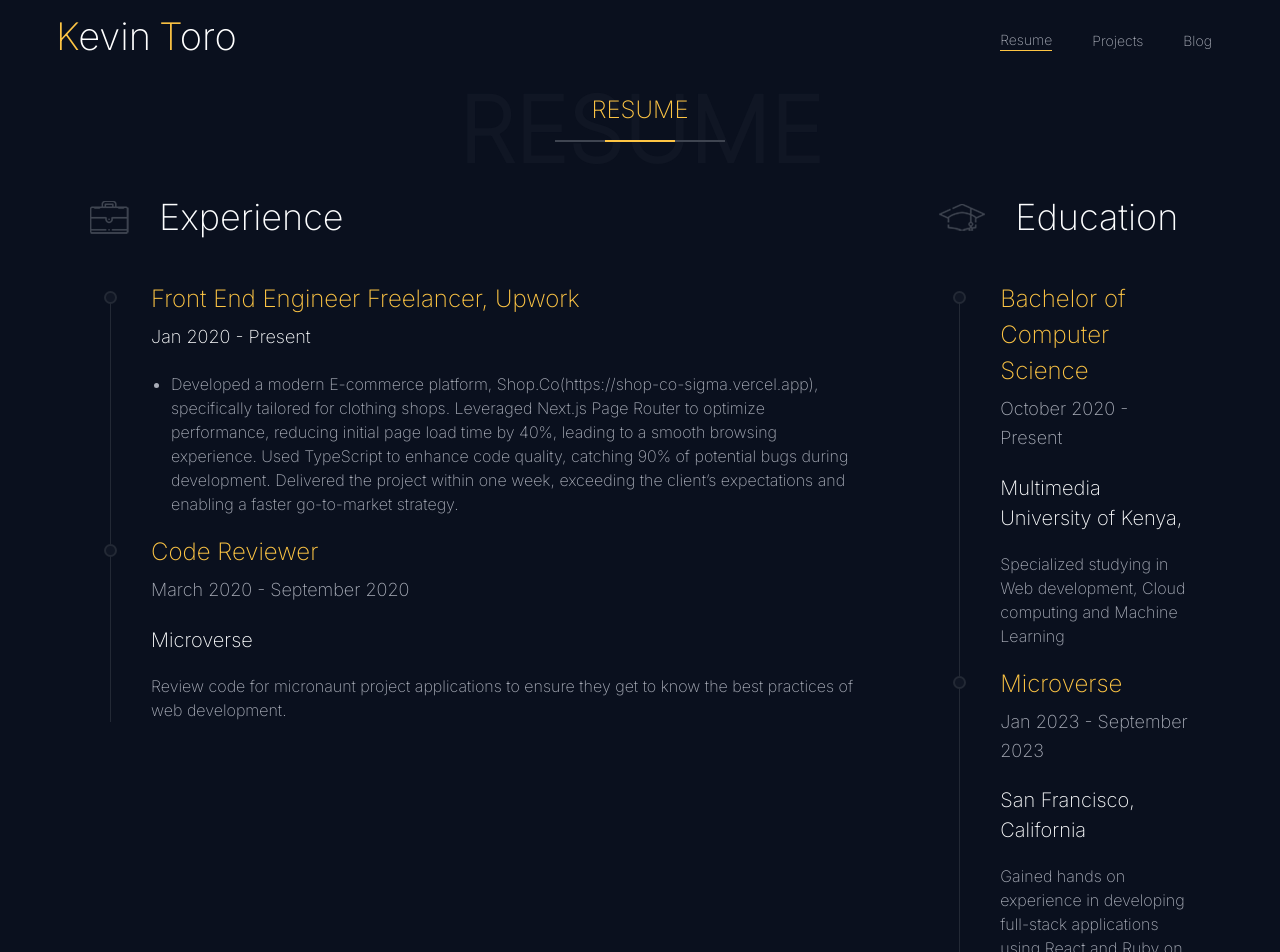
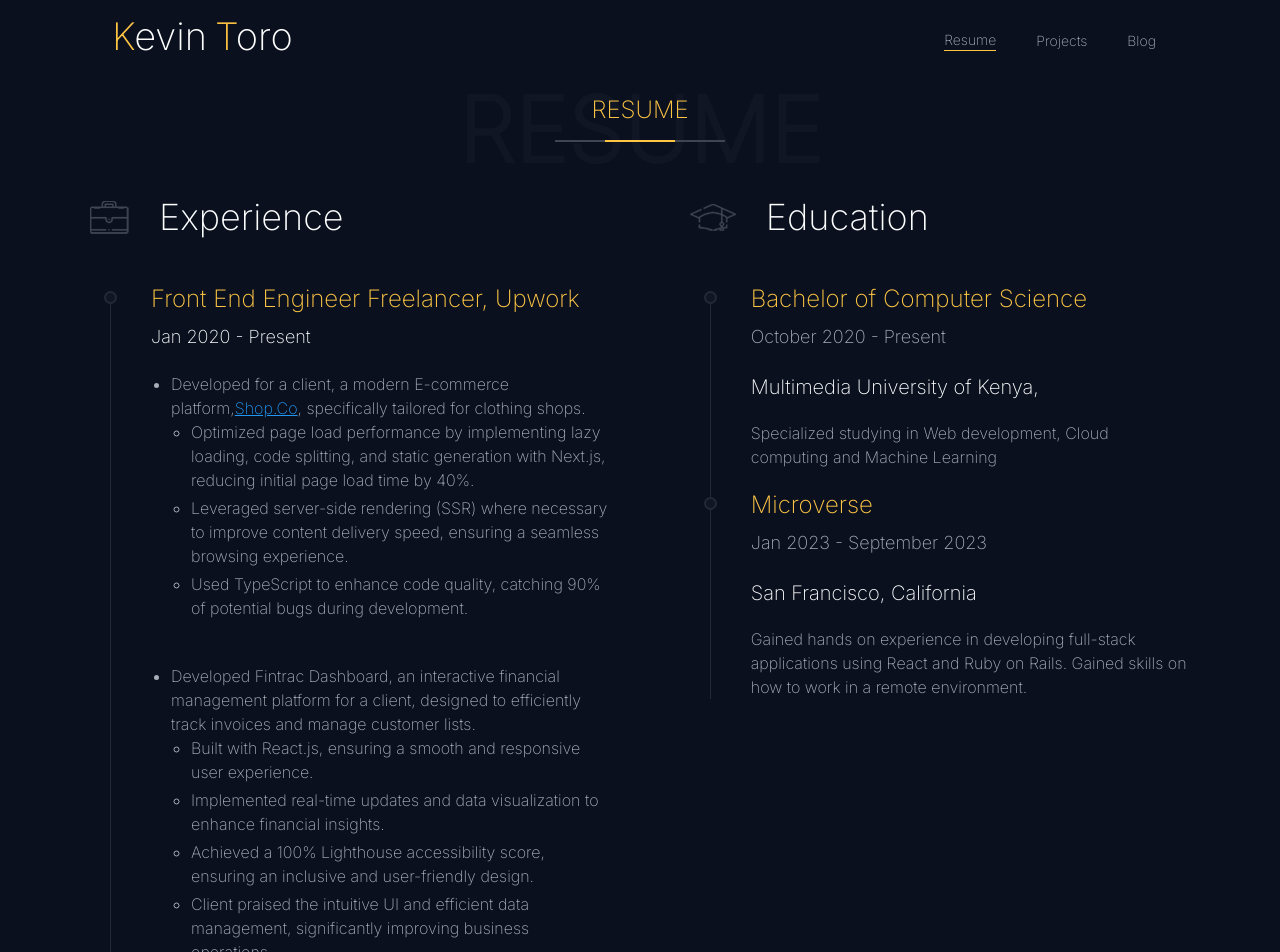
Before and after one commit to torobucci/React_Portfolio, a React (Vite) app: page /resume in a window 1280 px wide. Shown: the top 952 px of the page. Built offline with nearby package versions, Linux system fonts and the light colour scheme.

Commit message:
update my resume details

```diff
--- a/src/components/Navbar.jsx
+++ b/src/components/Navbar.jsx
@@ -11,7 +11,7 @@ const Navbar = ({ scrollPosition }) => {
   const navbarClass = isScrolled ? "bg-[#070d1b]" : "bg-transparent";
   return (
     <div
-      className={`${navbarClass}  w-full fixed flex flex-col lg:flex-row justify-between py-4 px-4 md:px-7 lg:px-14 z-20 transition-all duration-[.5s] ease-in-out`}
+      className={`${navbarClass}  w-full fixed flex flex-col lg:flex-row justify-between py-4 px-4 md:px-7 lg:px-28 z-20 transition-all duration-[.5s] ease-in-out`}
     >
       <NavLink to="/" className="flex gap-2 items-center max-h-[40px] cursor-pointer">
         <p className="text-[32px] md:text-[38px] text-white font-medium">
--- a/src/components/Resume.jsx
+++ b/src/components/Resume.jsx
@@ -32,10 +32,46 @@ const Resume = () => {
               </p>
 
               <ul className="list-disc text-[#a9adb8] pl-5">
-                <li><p className="text-[14px] md:text-[16px]  pb-10">
-                  Developed a modern E-commerce platform, Shop.Co(https://shop-co-sigma.vercel.app), specifically tailored for clothing shops. Leveraged Next.js Page Router to optimize performance, reducing initial page load time by 40%, leading to a smooth browsing experience. Used TypeScript to enhance code quality, catching 90% of potential bugs during development. Delivered the project within one week, exceeding the client’s expectations and enabling a faster go-to-market strategy.
-                </p></li>
+                <li className="pb-10">
+                  <p className="text-[14px] md:text-[16px]">
+                    Developed for a client, a modern E-commerce platform,
+                    <a href="https://shop-co-sigma.vercel.app" target="_blank" rel="noopener noreferrer" className="text-blue-500 underline">
+                      Shop.Co
+                    </a>, specifically tailored for clothing shops.
+                  </p>
+                  <ul className="list-[circle] text-[#a9adb8] pl-5">
+                    <li className="pb-1 text-[14px] md:text-[16px]">
+                      Optimized page load performance by implementing lazy loading, code splitting, and static generation with Next.js, reducing initial page load time by 40%.
+                    </li>
+                    <li className="pb-1 text-[14px] md:text-[16px]">
+                      Leveraged server-side rendering (SSR) where necessary to improve content delivery speed, ensuring a seamless browsing experience.
+                    </li>
+                    <li className="pb-1 text-[14px] md:text-[16px]">
+                      Used TypeScript to enhance code quality, catching 90% of potential bugs during development.
+                    </li>
+                  </ul>
+                </li>
+                <li className="pb-10">
+                  <p className="text-[14px] md:text-[16px]">
+                    Developed Fintrac Dashboard, an interactive financial management platform for a client, designed to efficiently track invoices and manage customer lists.
+                  </p>
+                  <ul className="list-[circle] text-[#a9adb8] pl-5">
+                    <li className="pb-1 text-[14px] md:text-[16px]">
+                      Built with React.js, ensuring a smooth and responsive user experience.
+                    </li>
+                    <li className="pb-1 text-[14px] md:text-[16px]">
+                      Implemented real-time updates and data visualization to enhance financial insights.
+                    </li>
+                    <li className="pb-1 text-[14px] md:text-[16px]">
+                      Achieved a 100% Lighthouse accessibility score, ensuring an inclusive and user-friendly design.
+                    </li>
+                    <li className="pb-1 text-[14px] md:text-[16px]">
+                      Client praised the intuitive UI and efficient data management, significantly improving business operations.
+                    </li>
+                  </ul>
+                </li>
               </ul>
+
             </div>
             <div className="relative pl-10 ml-5 border-l-[1px] border-l-[#232935] before:absolute before:border-[2px] before:border-[#232935] before:rounded-full before:bg-[#101624] before:w-[13px] before:h-[13px] before:-top-[12px] before:-left-[7px] before:transition-all before:ease-in-out before:duration-[0.4s] hover:before:bg-[#fec544]">
               <h3 className="text-[24px] font-normal text-[#fec544] relative -top-[22px] -mb-4">
```
